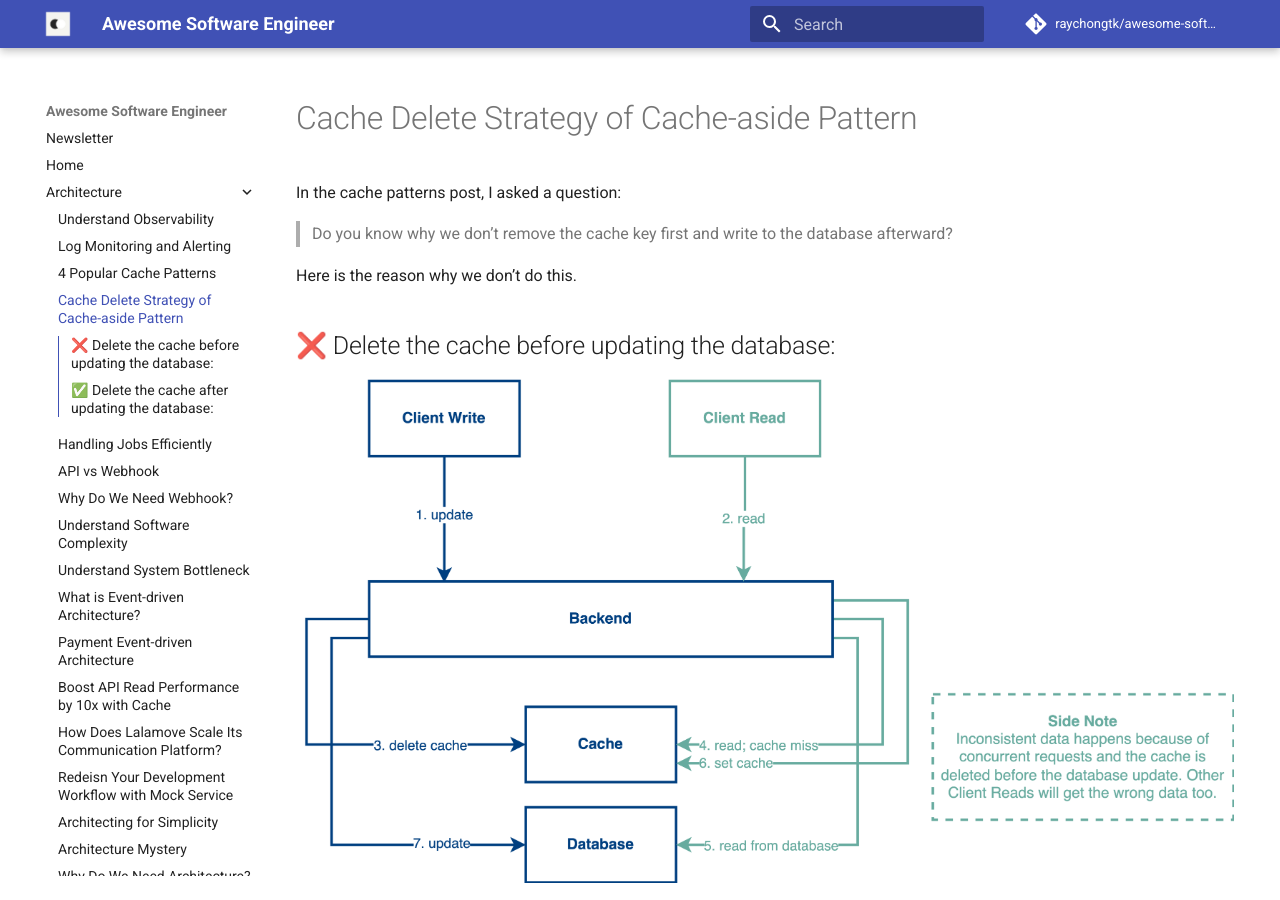
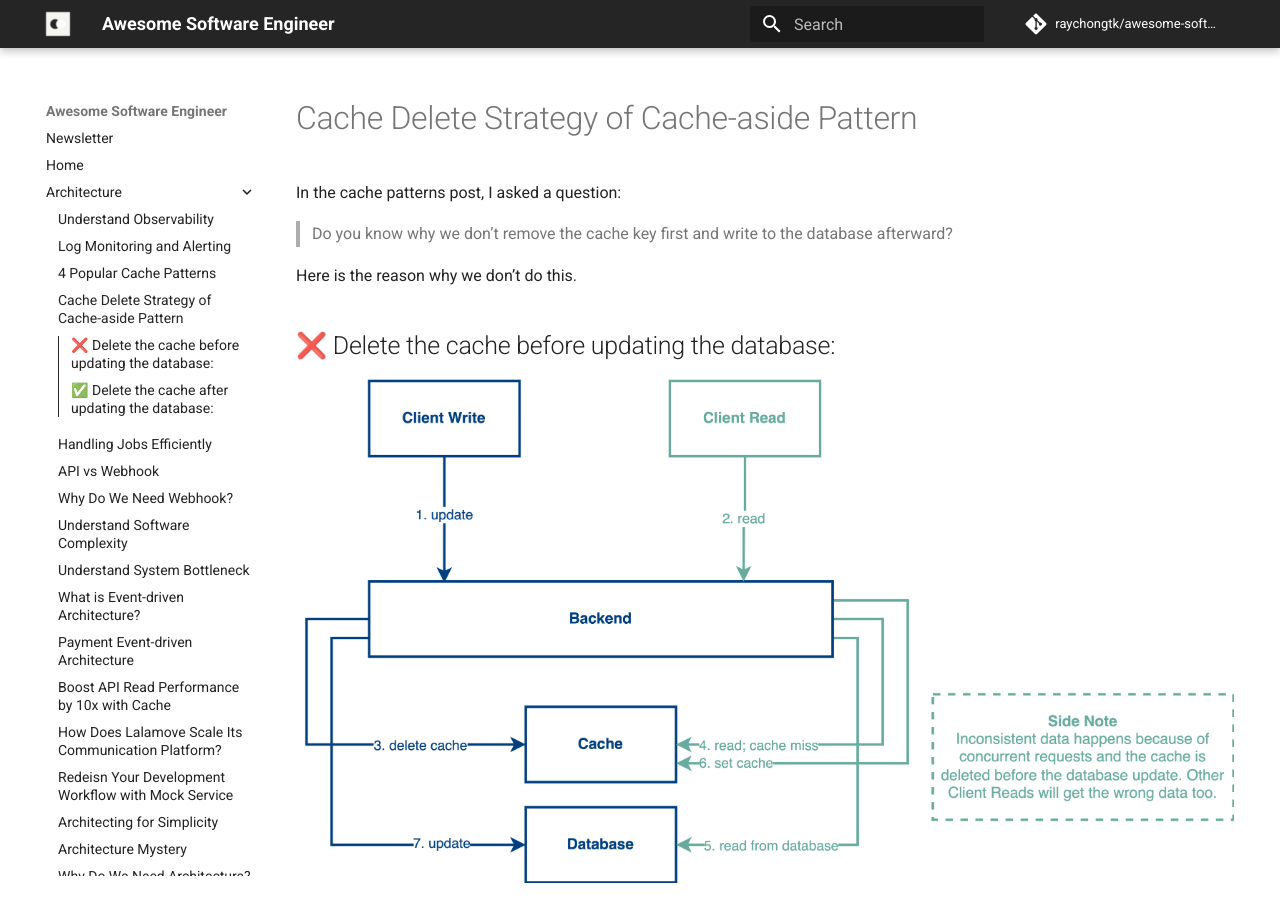
Before and after one commit to raychongtk/awesome-software-engineer, an MkDocs documentation site: the page built from docs/architecture/cache-delete-strategy.md, in a window 1280 px wide and 900 px high. Built offline with MkDocs 1.6.1 and Material for MkDocs 9.7.7, drawn with Linux system fonts in a browser that asks for light colours; comment, search, counter and statistics services are not loaded.

Commit message:
update mkdocs

```diff
--- a/mkdocs.yml
+++ b/mkdocs.yml
@@ -4,7 +4,8 @@ site_description: Share practical software engineering skills including backend,
 docs_dir:
 repo_name: raychongtk/awesome-software-engineer
 repo_url: https://github.com/raychongtk/awesome-software-engineer
-edit_uri: edit/main/docs/
+extra_css:
+  - stylesheets/extra.css
 theme:
   name: material
   logo: assets/awesome-software-engineer-1.png
```
